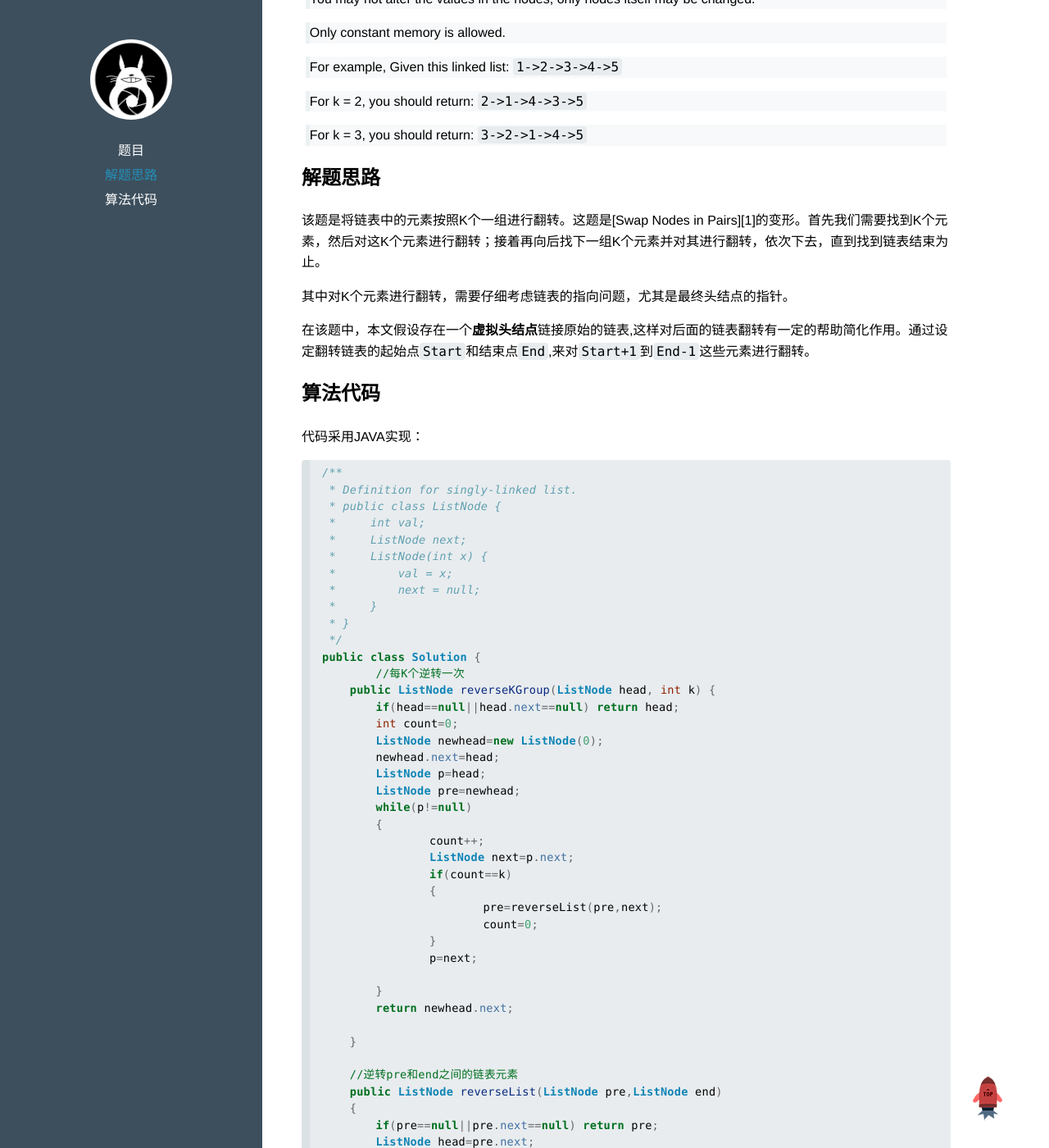
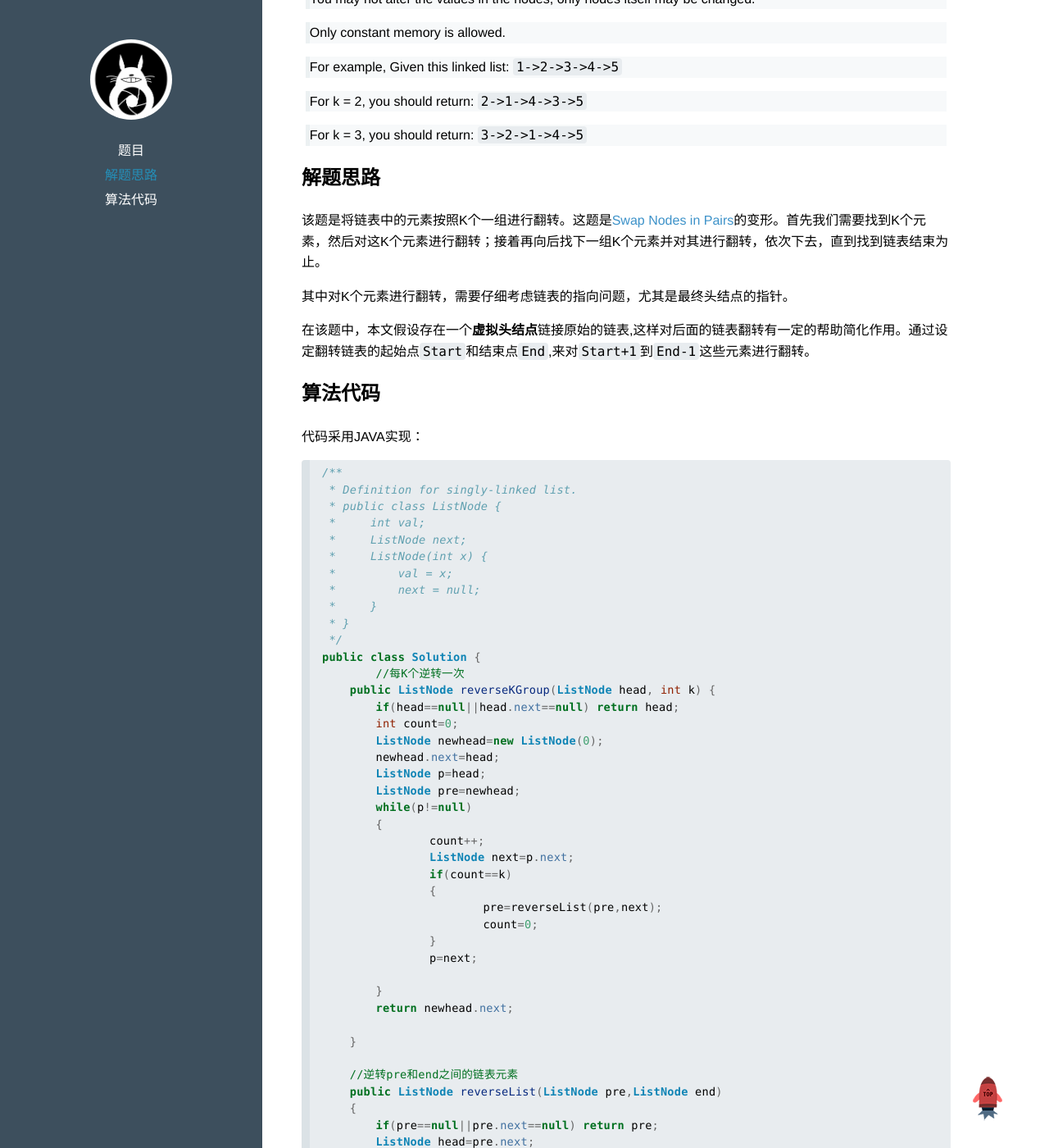
Before and after one commit to hexo2hexo/xwzpp.github.io, a Jekyll site: the page built from _posts/2014-12-16-Reverse-Nodes-in-k-Group.md, in a window 1280 px wide and 1400 px high, scrolled down 331 px. Shown: the whole window at 82% size. Built offline with Jekyll 4.4.1, drawn with Linux system fonts in a browser that asks for light colours; Markdown is read by kramdown in place of the engine named in the settings; comment, search, counter and statistics services are not loaded; some of the changed lines change nothing that is shown.

Commit message:
2014-12-13

```diff
--- a/_posts/2014-12-16-Reverse-Nodes-in-k-Group.md
+++ b/_posts/2014-12-16-Reverse-Nodes-in-k-Group.md
@@ -90,4 +90,4 @@ public class Solution {
 }
 {% endhighlight %}
 
-[1]:
+[1]:http://pisxw.com/algorithm/Swap-Nodes-in-Pairs.html
```
